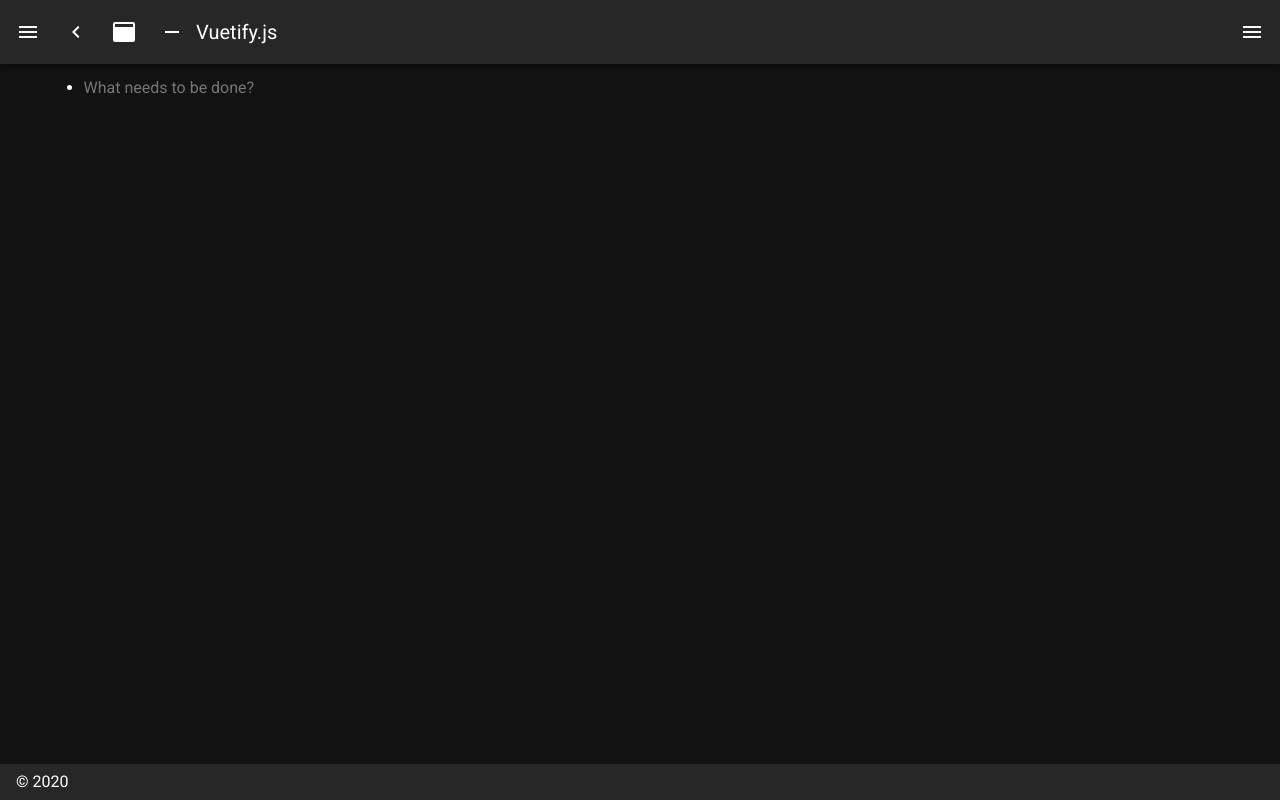
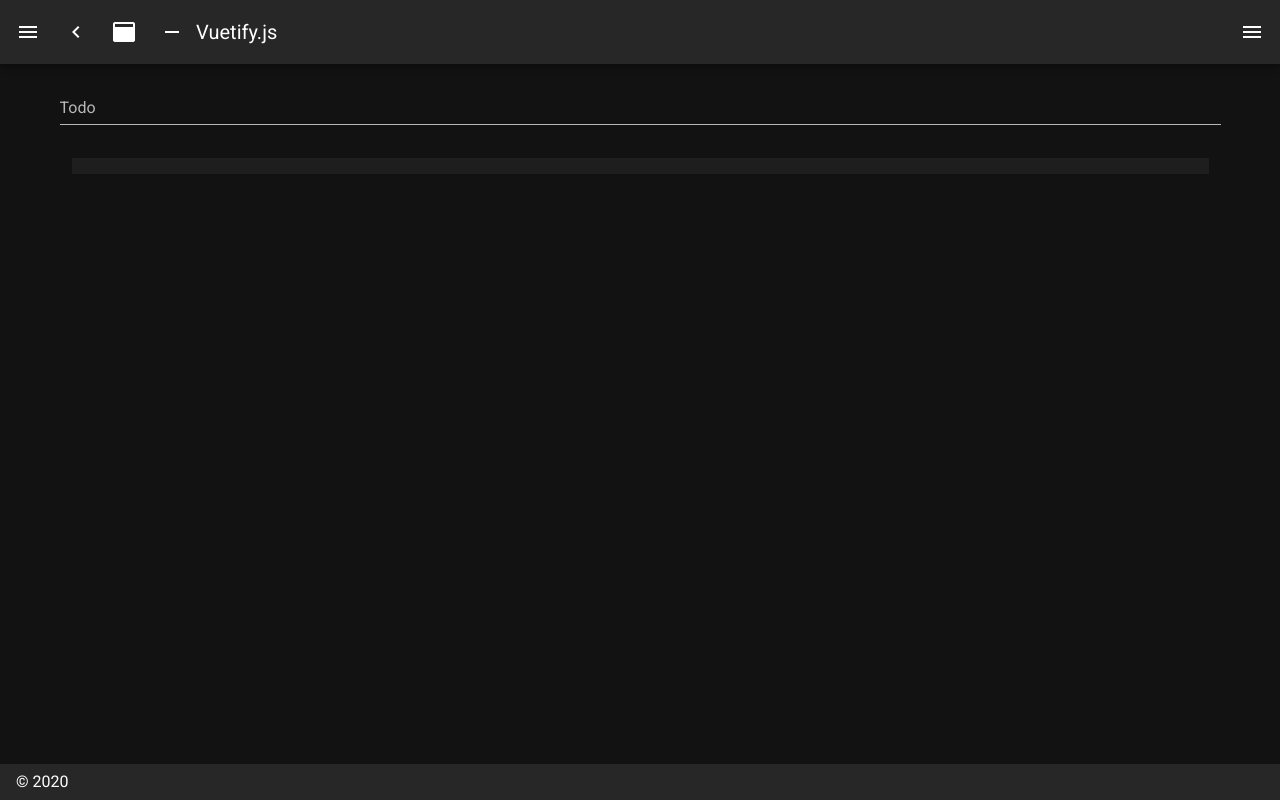
Before and after one commit to takumura/nuxt-components-storybook, a Nuxt app: page /todo in a window 1280 px wide. Built offline with nearby package versions, Linux system fonts and the light colour scheme.

Commit message:
feat: use TodoList component on todo.vue

```diff
--- a/pages/todo.vue
+++ b/pages/todo.vue
@@ -1,18 +1,17 @@
 <template>
-  <ul>
-    <li v-for="todo in getList" :key="todo.id">
-      <input :checked="todo.done" @change="toggle(todo)" type="checkbox" />
-      <span :class="{ done: todo.done }">{{ todo.name }}</span>
-      <button @click="removeTodo(todo)">remove</button>
-    </li>
-    <li>
-      <input @keyup.enter="addTodo" placeholder="What needs to be done?" />
-    </li>
-  </ul>
+  <div>
+    <v-text-field
+      @keyup.enter="addTodo"
+      label="Todo"
+      hint="What needs to be done?"
+    ></v-text-field>
+    <todo-list></todo-list>
+  </div>
 </template>
 
 <script>
 import { mapMutations, mapGetters, mapActions } from 'vuex'
+import TodoList from '../components/TodoList'
 
 export default {
   computed: {
@@ -30,6 +29,9 @@ export default {
       e.target.value = ''
     },
   },
+  components: {
+    TodoList,
+  },
 }
 </script>
 
```
